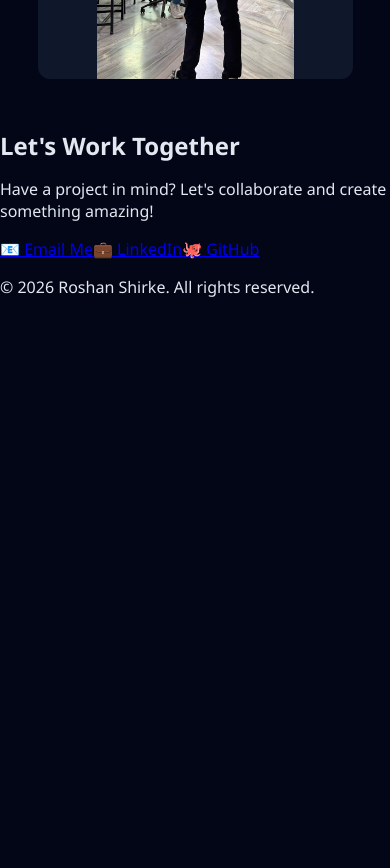
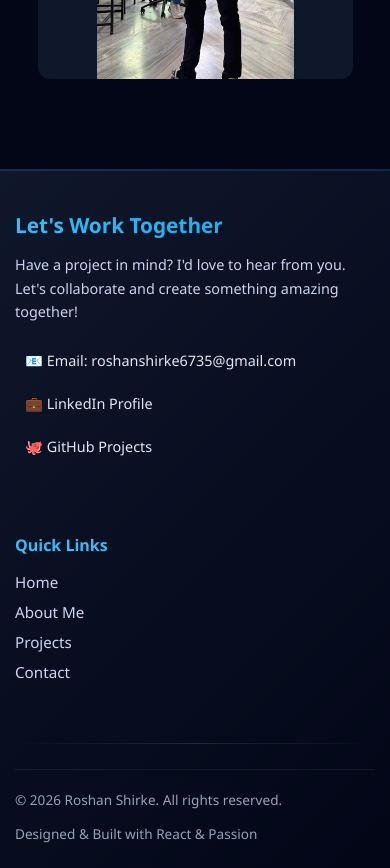
Before and after one commit to RoshanShirke/portfolio-project, a React app in the folder frontend/: page / in a window 390 px wide. Shown: the part 3080-3948 px from the top of the page. Before the commit the page ends 3394 px from the top, so only its background shows below. Built offline with nearby package versions, Linux system fonts and the light colour scheme; the HTML template or start-up script is replaced by a standard one.

Commit message:
Enhance footer with professional design and styling

```diff
--- a/frontend/src/App.css
+++ b/frontend/src/App.css
@@ -1122,3 +1122,206 @@ section {
     padding: 15px 60px;
   }
 }
+
+/* ===== PROFESSIONAL FOOTER SECTION ===== */
+.footer-section {
+  background: linear-gradient(135deg, #0f172a 0%, #020617 100%);
+  border-top: 2px solid rgba(56, 189, 248, 0.2);
+  padding: 80px 20px 40px;
+  margin-top: 80px;
+  color: #e2e8f0;
+}
+
+.footer-container {
+  max-width: 1200px;
+  margin: 0 auto;
+}
+
+.footer-content {
+  display: grid;
+  grid-template-columns: 2fr 1fr;
+  gap: 60px;
+  margin-bottom: 60px;
+  align-items: start;
+}
+
+.footer-title {
+  font-size: 2rem;
+  font-weight: 700;
+  background: linear-gradient(135deg, #38bdf8, #0ea5e9);
+  -webkit-background-clip: text;
+  -webkit-text-fill-color: transparent;
+  background-clip: text;
+  margin-bottom: 15px;
+}
+
+.footer-description {
+  font-size: 1rem;
+  color: #cbd5f1;
+  line-height: 1.8;
+  max-width: 500px;
+  margin-bottom: 30px;
+}
+
+/* Footer Links */
+.footer-links {
+  display: flex;
+  flex-direction: column;
+  gap: 12px;
+  margin-bottom: 30px;
+}
+
+.footer-link {
+  display: inline-flex;
+  align-items: center;
+  gap: 10px;
+  color: #e2e8f0;
+  text-decoration: none;
+  font-weight: 500;
+  font-size: 1rem;
+  transition: all 0.3s ease;
+  width: fit-content;
+  padding: 10px 15px;
+  border-radius: 8px;
+}
+
+.footer-link:hover {
+  background: rgba(56, 189, 248, 0.1);
+  color: #38bdf8;
+  transform: translateX(5px);
+  text-decoration: none;
+}
+
+/* Footer Bottom */
+.footer-bottom {
+  display: flex;
+  justify-content: space-between;
+  align-items: center;
+  padding-top: 30px;
+  border-top: 1px solid rgba(56, 189, 248, 0.1);
+  flex-wrap: wrap;
+  gap: 20px;
+}
+
+.footer-copyright {
+  font-size: 0.95rem;
+  color: #94a3b8;
+  margin: 0;
+}
+
+/* Footer Divider */
+.footer-divider {
+  width: 100%;
+  height: 1px;
+  background: linear-gradient(90deg, transparent, rgba(56, 189, 248, 0.2), transparent);
+  margin: 40px 0;
+}
+
+/* Quick Links Section (Optional - can be used if adding more structure) */
+.footer-quick-links h4 {
+  font-size: 1rem;
+  color: #38bdf8;
+  margin-bottom: 15px;
+  margin-top: 0;
+}
+
+.footer-quick-links ul {
+  list-style: none;
+  padding: 0;
+  margin: 0;
+  display: flex;
+  flex-direction: column;
+  gap: 8px;
+}
+
+.footer-quick-links li a {
+  color: #cbd5f1;
+  text-decoration: none;
+  font-size: 0.95rem;
+  transition: all 0.3s ease;
+  display: inline-block;
+}
+
+.footer-quick-links li a:hover {
+  color: #38bdf8;
+  transform: translateX(4px);
+}
+
+/* ===== RESPONSIVE FOOTER ===== */
+@media (max-width: 768px) {
+  .footer-section {
+    padding: 60px 20px 30px;
+    margin-top: 60px;
+  }
+
+  .footer-content {
+    grid-template-columns: 1fr;
+    gap: 40px;
+  }
+
+  .footer-title {
+    font-size: 1.6rem;
+  }
+
+  .footer-description {
+    font-size: 0.95rem;
+    line-height: 1.6;
+  }
+
+  .footer-links {
+    gap: 10px;
+  }
+
+  .footer-link {
+    font-size: 0.95rem;
+    padding: 8px 12px;
+  }
+
+  .footer-bottom {
+    flex-direction: column;
+    align-items: flex-start;
+    gap: 15px;
+  }
+
+  .footer-copyright {
+    font-size: 0.9rem;
+  }
+}
+
+@media (max-width: 480px) {
+  .footer-section {
+    padding: 40px 15px 25px;
+    margin-top: 40px;
+  }
+
+  .footer-title {
+    font-size: 1.3rem;
+    margin-bottom: 12px;
+  }
+
+  .footer-description {
+    font-size: 0.9rem;
+    margin-bottom: 20px;
+  }
+
+  .footer-links {
+    gap: 8px;
+  }
+
+  .footer-link {
+    font-size: 0.9rem;
+    padding: 8px 10px;
+  }
+
+  .footer-bottom {
+    padding-top: 20px;
+  }
+
+  .footer-copyright {
+    font-size: 0.85rem;
+  }
+
+  .footer-divider {
+    margin: 25px 0;
+  }
+}
--- a/frontend/src/pages/Home.jsx
+++ b/frontend/src/pages/Home.jsx
@@ -201,27 +201,44 @@ function Home() {
       <footer className="footer-section">
         <div className="footer-container">
           <div className="footer-content">
+            <div>
               <h2 className="footer-title">Let's Work Together</h2>
               <p className="footer-description">
-              Have a project in mind? Let's collaborate and create something amazing!
+                Have a project in mind? I'd love to hear from you. Let's collaborate and create something amazing together!
               </p>
 
               <div className="footer-links">
                 <a href="mailto:roshanshirke6735@gmail.com" className="footer-link">
-                📧 Email Me
+                  📧 Email: roshanshirke6735@gmail.com
                 </a>
-              <a href="https://linkedin.com" target="_blank" rel="noopener noreferrer" className="footer-link">
-                💼 LinkedIn
+                <a href="https://www.linkedin.com/in/roshan-shirke" target="_blank" rel="noopener noreferrer" className="footer-link">
+                  💼 LinkedIn Profile
                 </a>
                 <a href="https://github.com" target="_blank" rel="noopener noreferrer" className="footer-link">
-                🐙 GitHub
+                  🐙 GitHub Projects
                 </a>
               </div>
             </div>
 
+            <div className="footer-quick-links">
+              <h4>Quick Links</h4>
+              <ul>
+                <li><a href="/">Home</a></li>
+                <li><a href="/about">About Me</a></li>
+                <li><a href="/projects">Projects</a></li>
+                <li><a href="/contact">Contact</a></li>
+              </ul>
+            </div>
+          </div>
+
+          <div className="footer-divider"></div>
+
           <div className="footer-bottom">
             <p className="footer-copyright">
               © 2026 Roshan Shirke. All rights reserved.
+            </p>
+            <p className="footer-copyright">
+              Designed & Built with React & Passion
             </p>
           </div>
         </div>
```
Lines whose indentation alone changed are shown as unchanged.
